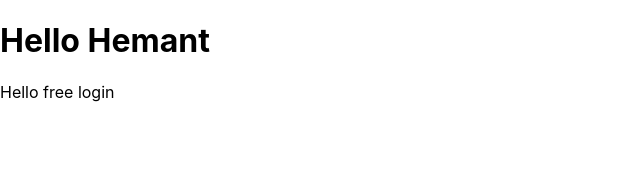
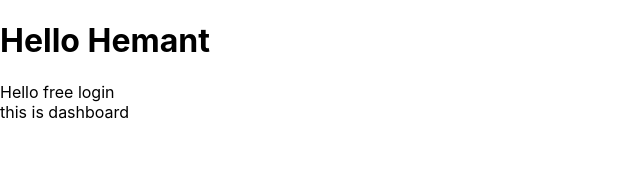
Before and after one commit to hemant-soni-vst-au4/Event-app, a React (Create React App) app in the folder frontend/: page / in a window 1280 px wide. Shown: the top 192 px of the page, without its empty margins (0-640 px from the left). Built offline with nearby package versions, Linux system fonts and the light colour scheme.

Commit message:
dashboard component

```diff
--- a/frontend/src/App.js
+++ b/frontend/src/App.js
@@ -1,10 +1,13 @@
 import './App.css';
-import Login from './pages/Login'
+import Login from './pages/Login';
+import Dashboard from './pages/Dashboard';
+
 function App() {
   return (
     <div>
     <h1>Hello Hemant</h1>
     <Login />
+    <Dashboard />
     </div>
   );
 }
--- /dev/null
+++ b/frontend/src/pages/Dashboard/index.js
@@ -0,0 +1,9 @@
+import React from 'react'
+
+export default function Dashboard() {
+    return (
+        <div>
+            this is dashboard
+        </div>
+    )
+}
```
